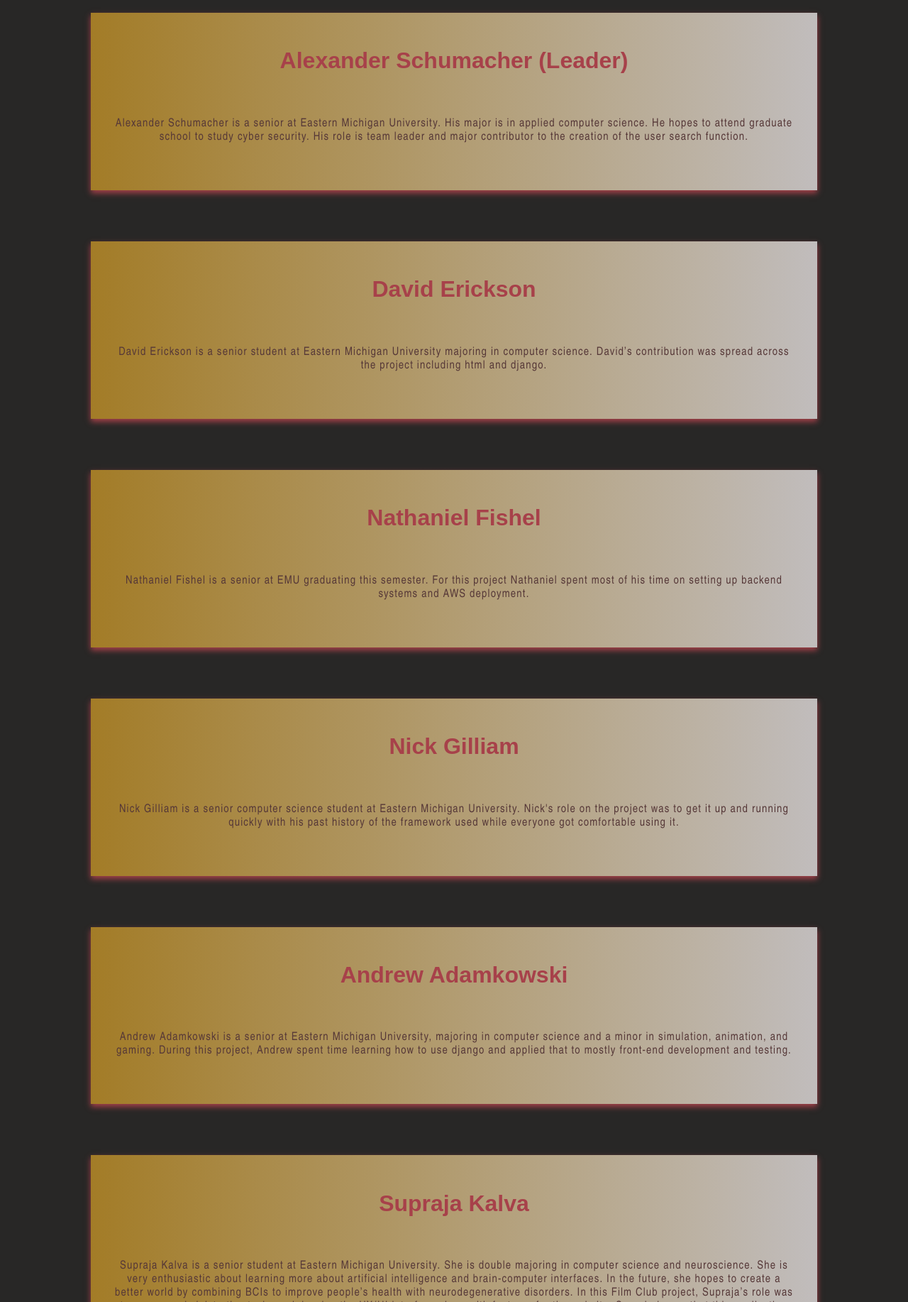
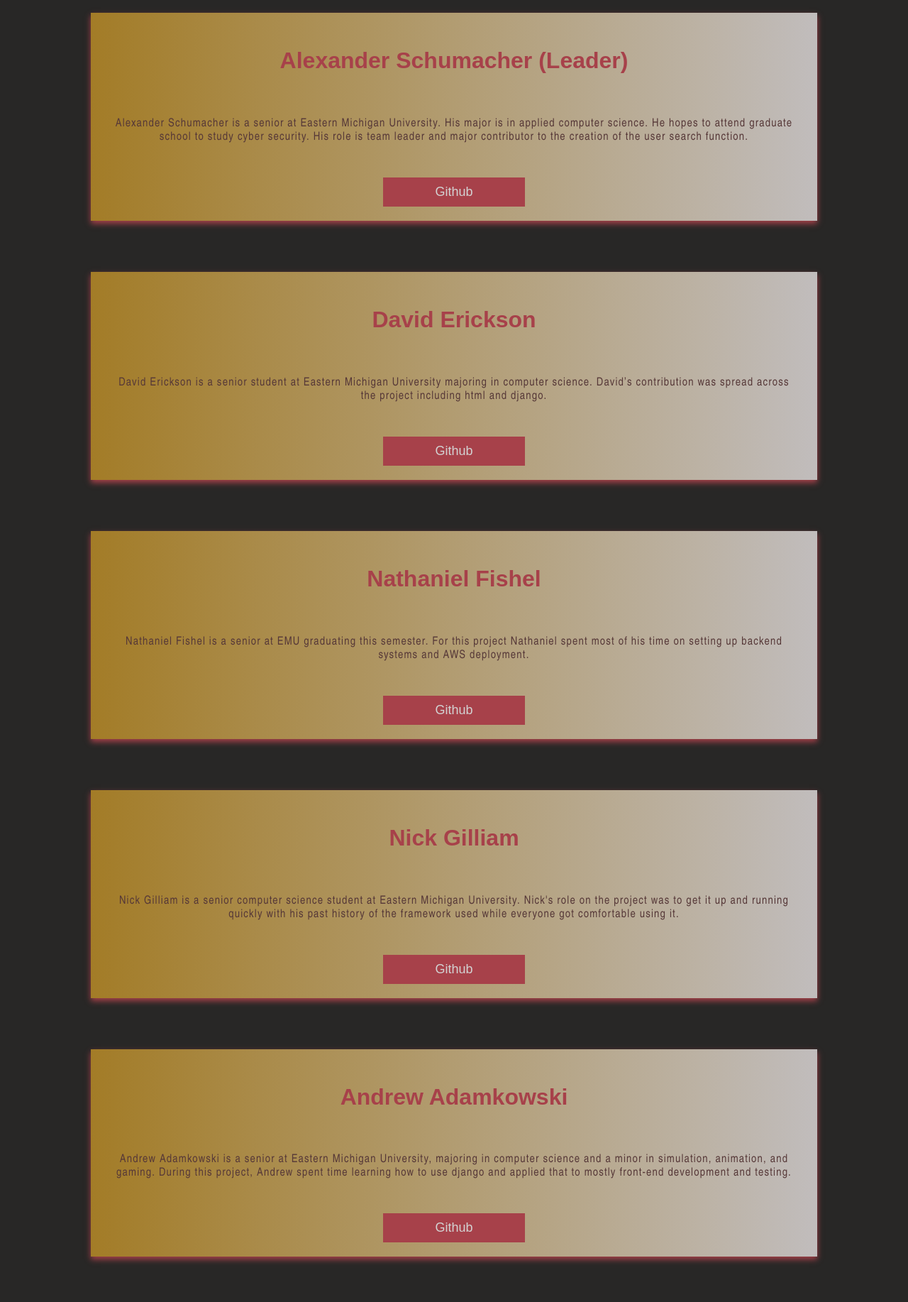
Before and after one commit to COSC481W-2021Winter/capstone-project-film-club, a Django app: page /about/ in a window 1280 px wide. Shown: the part 418-2252 px from the top of the page at 71% size. Run offline with Django 3.2, Linux system fonts and the light colour scheme.

Commit message:
Added github links to about us page

```diff
--- a/core/templates/core/about.html
+++ b/core/templates/core/about.html
@@ -24,6 +24,7 @@
 	His major is in applied computer science.
 	He hopes to attend graduate school to study cyber security.
 	His role is team leader and major contributor to the creation of the user search function.  </p>
+	<a href ="https://github.com/aschuma5"><button class="btn">Github</button></a>
     <br>
 </div>
 
@@ -37,6 +38,7 @@
     <p class="description">David Erickson is a senior student at Eastern Michigan University majoring in computer
         science. David’s contribution was spread across the project including html and django.
     </p>
+	<a href ="https://github.com/derickso8"><button class="btn">Github</button></a>
     <br>
 </div>
 
@@ -49,6 +51,7 @@
     <h1 class="title">Nathaniel Fishel</h1>
     <p class="description">Nathaniel Fishel is a senior at EMU graduating this semester. For this project Nathaniel
         spent most of his time on setting up backend systems and AWS deployment.</p>
+	<a href ="https://github.com/nfishel48"><button class="btn">Github</button></a>
     <br>
 </div>
 
@@ -63,6 +66,7 @@
         on the project was to get it up and running quickly with his past history of the framework used while everyone
         got comfortable using it.
     </p>
+	<a href ="https://github.com/NickJGG"><button class="btn">Github</button></a>
     <br>
 </div>
 
@@ -76,6 +80,7 @@
     <p class="description">Andrew Adamkowski is a senior at Eastern Michigan University,
 	majoring in computer science and a minor in simulation, animation, and gaming.
 	During this project, Andrew spent time learning how to use django and applied that to mostly front-end development and testing. </p>
+	<a href ="https://github.com/Aadamko1"><button class="btn">Github</button></a>
     <br>
 </div>
 
@@ -92,6 +97,7 @@
         administrative tasks and develop the UX/UI interface along with features for the website. Supraja hopes that
         this application will bring together a community that shares a passion for films and encourages constructive
         criticism.</p>
+	<a href ="https://github.com/SuprajaKalva"><button class="btn">Github</button></a>
     <br>
 </div>
 
```
